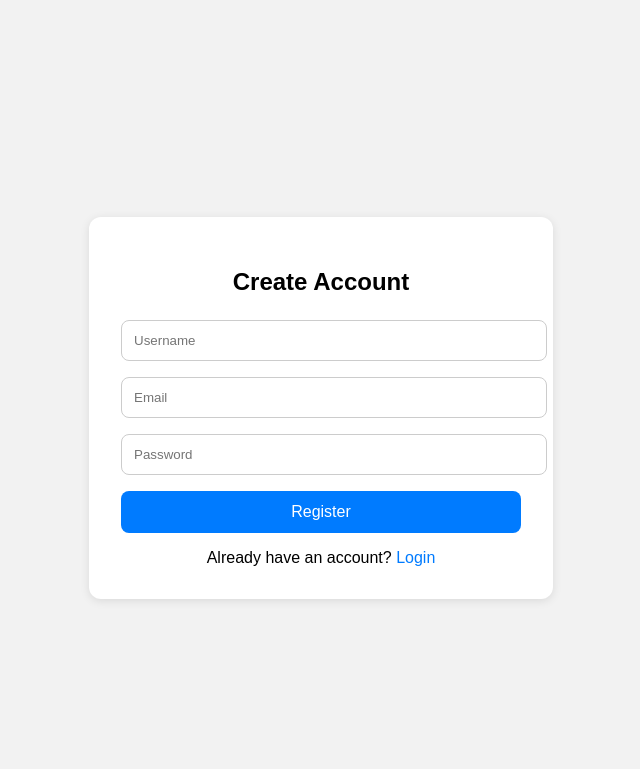
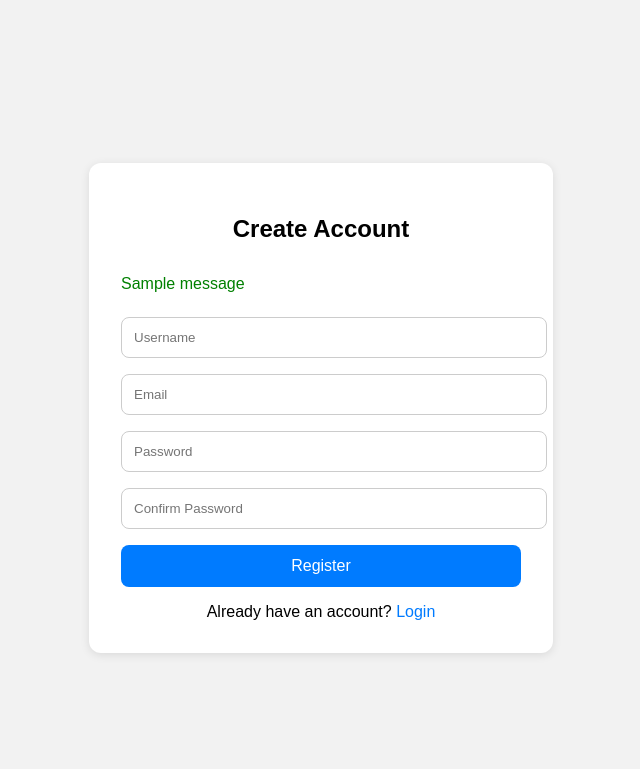
Before and after one commit to JayRKay91/photo-share-app-V5, a Flask app: page /register in a window 1280 px wide. Shown: the top 769 px of the page, without its empty margins (319-959 px from the left). Run offline with Flask 3, Linux system fonts and the light colour scheme; tables that the repository leaves empty hold one stand-in row (values such as "Sample post"); one stand-in notice (Sample message) is shown.

```diff
--- a/app/routes/auth_routes.py
+++ b/app/routes/auth_routes.py
@@ -5,6 +5,7 @@ from flask import (
 from flask_login import login_user, logout_user, login_required, current_user
 from werkzeug.security import generate_password_hash, check_password_hash
 from itsdangerous import SignatureExpired, BadSignature
+from sqlalchemy import or_
 
 from app.extensions import db
 from app.models import User
@@ -52,17 +53,18 @@ def register():
 
     return render_template("auth/register.html")
 
-
 # ──────────────────────────────────────────────────────────────────────────────
 # 🔐 LOGIN: Allow only verified users to log in
 # ──────────────────────────────────────────────────────────────────────────────
 @auth_bp.route("/login", methods=["GET", "POST"])
 def login():
     if request.method == "POST":
-        username = request.form.get("username", "").strip()
+        identifier = request.form.get("identifier", "").strip()
         password = request.form.get("password", "").strip()
 
-        user = User.query.filter_by(username=username).first()
+        user = User.query.filter(
+            or_(User.username == identifier, User.email == identifier)
+        ).first()
 
         if user and check_password_hash(user.password_hash, password):
             if not user.is_verified:
@@ -73,10 +75,9 @@ def login():
             flash(f"Welcome back, {user.username}!", "success")
             return redirect(request.args.get("next") or url_for("gallery.index"))
         else:
-            flash("Invalid username or password", "error")
+            flash("Invalid username/email or password", "error")
 
     return render_template("auth/login.html")
-
 
 # ──────────────────────────────────────────────────────────────────────────────
 # 🔓 LOGOUT
@@ -87,7 +88,6 @@ def logout():
     logout_user()
     flash("You’ve been logged out.", "info")
     return redirect(url_for("auth.login"))
-
 
 # ──────────────────────────────────────────────────────────────────────────────
 # 📧 VERIFY: Activate user account from email link
@@ -117,7 +117,6 @@ def verify_token(token):
 
     return redirect(url_for("auth.login"))
 
-
 # ──────────────────────────────────────────────────────────────────────────────
 # 🔁 RESEND VERIFICATION EMAIL (requires login)
 # ──────────────────────────────────────────────────────────────────────────────
@@ -130,7 +129,6 @@ def resend_verification():
         send_verification_email(current_user)
         flash("A new verification email has been sent.", "info")
     return redirect(url_for("auth.login"))
-
 
 # ──────────────────────────────────────────────────────────────────────────────
 # 🔑 RESET PASSWORD REQUEST: User submits email to get reset link
@@ -148,7 +146,6 @@ def reset_request():
         return redirect(url_for("auth.login"))
 
     return render_template("auth/reset_password.html")
-
 
 # ──────────────────────────────────────────────────────────────────────────────
 # 🔄 RESET PASSWORD TOKEN HANDLER: Link from email opens reset form
--- a/app/templates/auth/login.html
+++ b/app/templates/auth/login.html
@@ -30,7 +30,7 @@
             text-align: center;
             margin-bottom: 1rem;
         }
-        input[type="email"], input[type="password"] {
+        input[type="text"], input[type="password"] {
             width: 100%;
             padding: 0.75rem;
             margin-bottom: 1rem;
@@ -66,7 +66,6 @@
     <div class="login-container">
         <h2>Log In</h2>
 
-        <!-- 🔥 Flash messages show here -->
         {% with messages = get_flashed_messages() %}
           {% if messages %}
             {% for message in messages %}
@@ -76,10 +75,11 @@
         {% endwith %}
 
         <form method="POST">
-            <input type="email" name="email" placeholder="Email" required>
+            <input type="text" name="identifier" placeholder="Username or Email" required>
             <input type="password" name="password" placeholder="Password" required>
             <button type="submit">Login</button>
         </form>
+
         <div class="form-footer">
             <p><a href="{{ url_for('auth.reset_request') }}">Forgot your password?</a></p>
             <p>Don't have an account? <a href="{{ url_for('auth.register') }}">Register</a></p>
--- a/app/templates/auth/register.html
+++ b/app/templates/auth/register.html
@@ -55,17 +55,40 @@
         .form-footer a:hover {
             text-decoration: underline;
         }
+        .flashes {
+            list-style: none;
+            padding: 0;
+            margin-bottom: 1rem;
+        }
+        .flashes li {
+            padding: 0.5rem 0;
+        }
     </style>
 </head>
 <body>
     <div class="register-container">
         <h2>Create Account</h2>
+
+        {% with messages = get_flashed_messages(with_categories=true) %}
+          {% if messages %}
+            <ul class="flashes">
+              {% for category, message in messages %}
+                <li style="color: {% if category == 'error' %}red{% elif category == 'success' %}green{% else %}#333{% endif %};">
+                  {{ message }}
+                </li>
+              {% endfor %}
+            </ul>
+          {% endif %}
+        {% endwith %}
+
         <form method="POST">
             <input type="text" name="username" placeholder="Username" required>
             <input type="email" name="email" placeholder="Email" required>
             <input type="password" name="password" placeholder="Password" required>
+            <input type="password" name="confirm_password" placeholder="Confirm Password" required>
             <button type="submit">Register</button>
         </form>
+
         <div class="form-footer">
             Already have an account? <a href="{{ url_for('auth.login') }}">Login</a>
         </div>
```
Also changed, not shown: instance/app.db.
